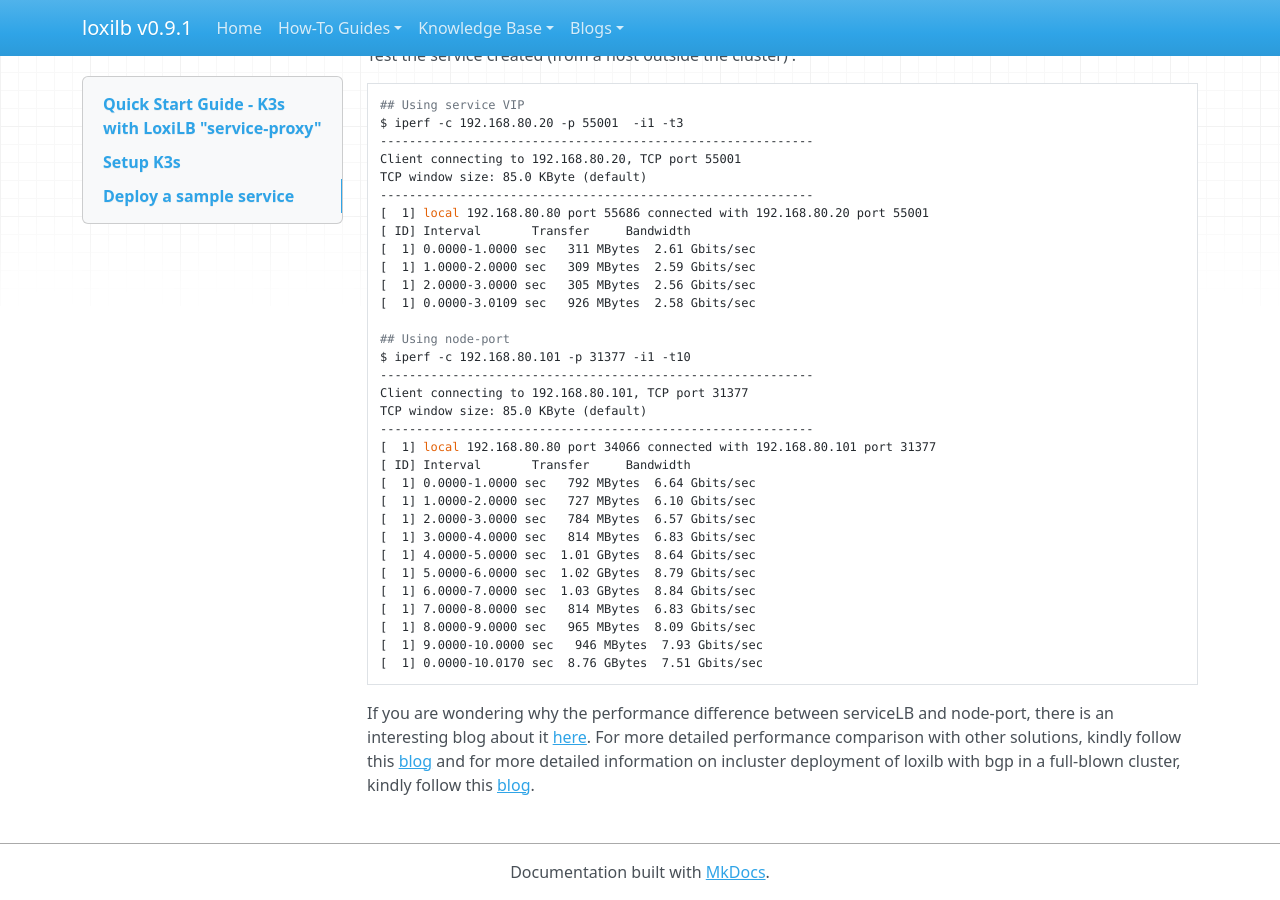
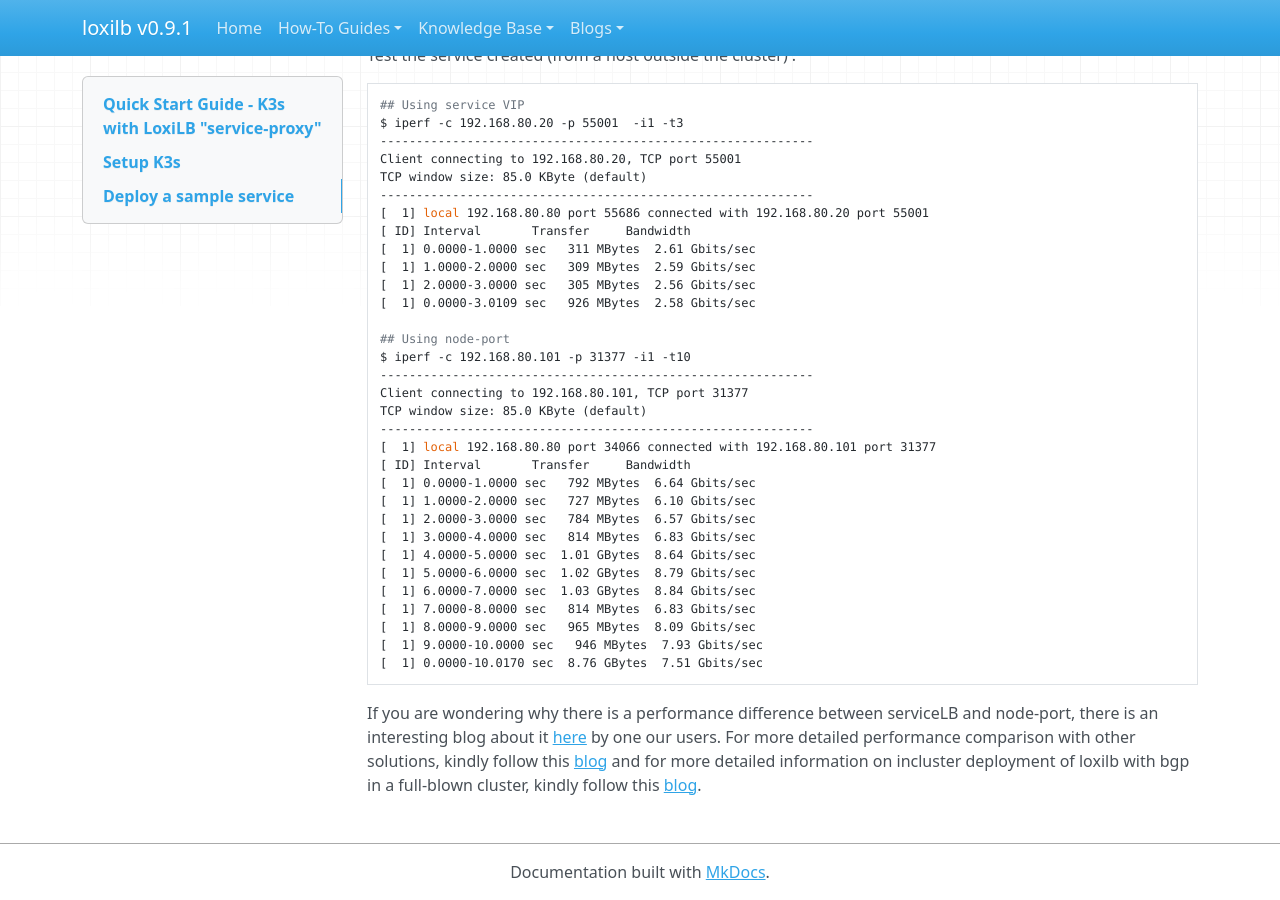
Before and after one commit to loxilb-io/loxilbdocs, an MkDocs documentation site: the page built from docs/service-proxy-flannel.md, in a window 1280 px wide and 900 px high, scrolled down 3654 px. Built offline with MkDocs 1.6.1, drawn with Linux system fonts in a browser that asks for light colours; nearby versions of some CDN libraries.

Commit message:
Update service-proxy-flannel.md

````diff
--- a/docs/service-proxy-flannel.md
+++ b/docs/service-proxy-flannel.md
@@ -146,5 +146,5 @@ TCP window size: 85.0 KByte (default)
 [  1] 9.0000-10.0000 sec   946 MBytes  7.93 Gbits/sec
 [  1] 0.0000-10.0170 sec  8.76 GBytes  7.51 Gbits/sec
 ```
-If you are wondering why the performance difference between serviceLB and node-port, there is an interesting blog about it [here](https://cloudybytes.medium.com/kubernetes-services-achieving-optimal-performance-is-elusive-5def5183c281). For more detailed performance comparison with other solutions, kindly follow this [blog](https://www.loxilb.io/post/loxilb-cluster-networking-elevating-k8s-networking-capabilities) and for more detailed information
+If you are wondering why there is a performance difference between serviceLB and node-port, there is an interesting blog about it [here](https://cloudybytes.medium.com/kubernetes-services-achieving-optimal-performance-is-elusive-5def5183c281) by one our users. For more detailed performance comparison with other solutions, kindly follow this [blog](https://www.loxilb.io/post/loxilb-cluster-networking-elevating-k8s-networking-capabilities) and for more detailed information
 on incluster deployment of loxilb with bgp in a full-blown cluster, kindly follow this [blog](https://www.loxilb.io/post/k8s-nuances-of-in-cluster-external-service-lb-with-loxilb).
````
